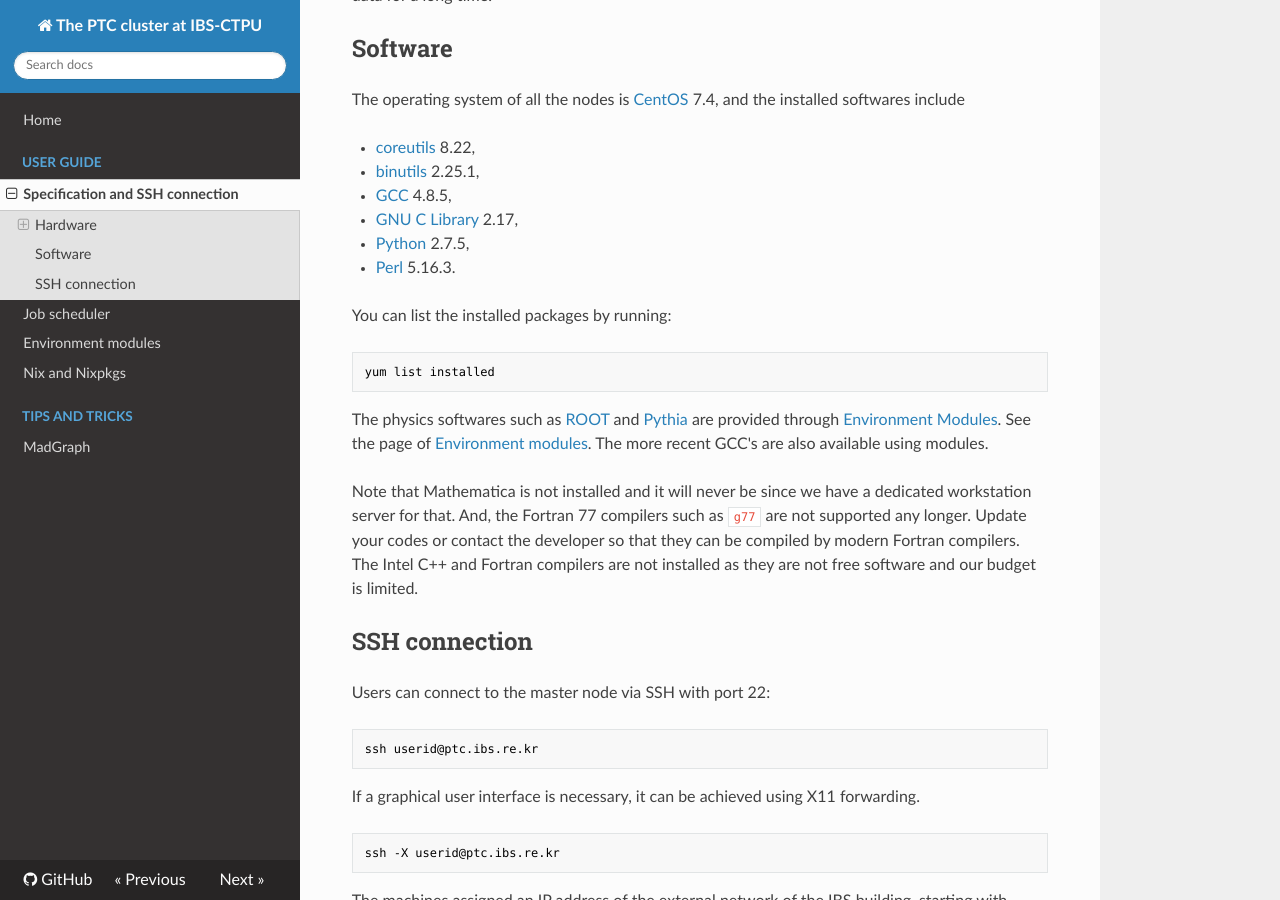
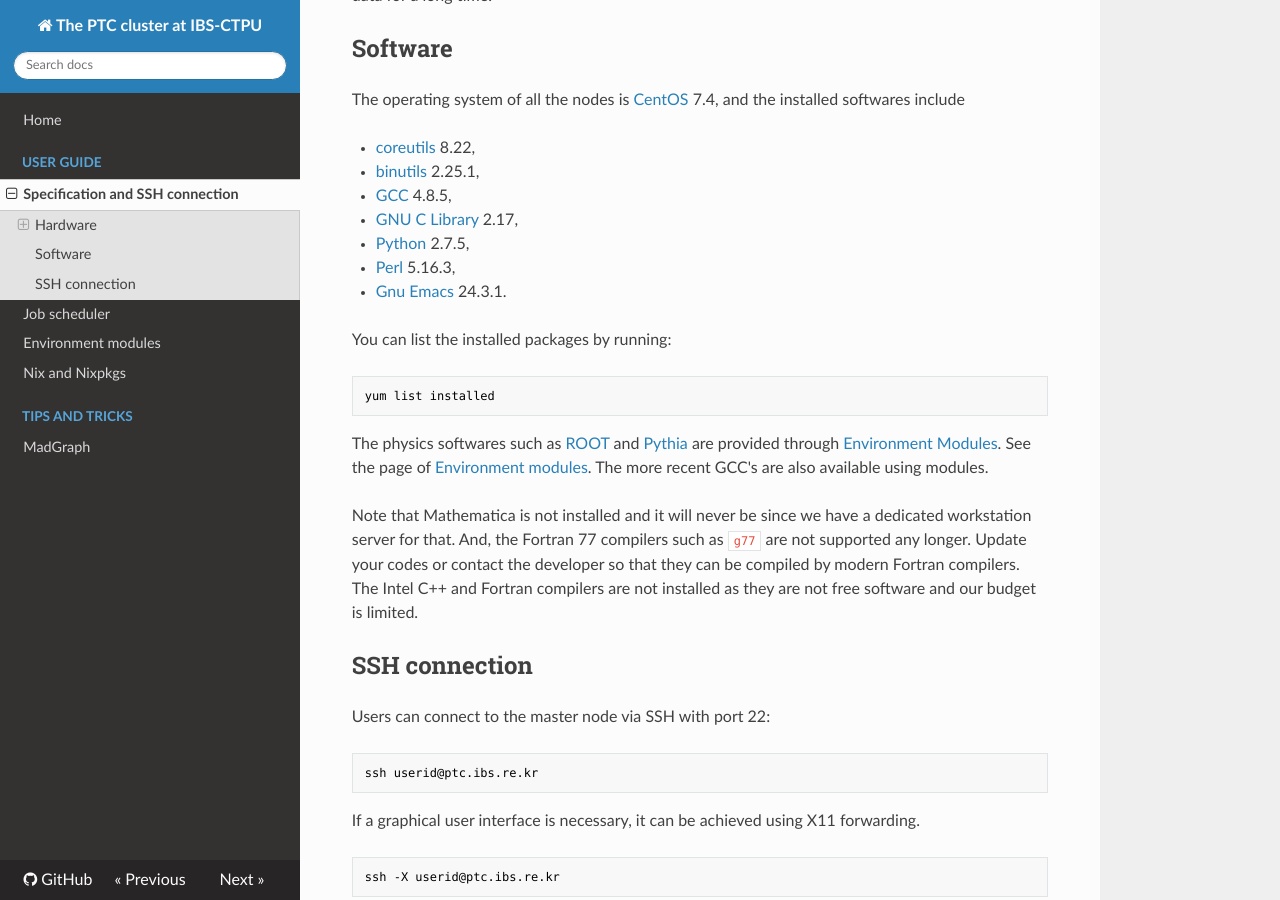
Before and after one commit to cbpark/ptc-cluster, an MkDocs documentation site: the page built from docs/specification.md, in a window 1280 px wide and 900 px high, scrolled down 1273 px. Built offline with MkDocs 1.6.1, drawn with Linux system fonts in a browser that asks for light colours; nearby versions of some CDN libraries; old or Windows-style settings are respelled for this version of MkDocs.

Commit message:
Add emacs

```diff
--- a/docs/specification.md
+++ b/docs/specification.md
@@ -35,7 +35,8 @@ The operating system of all the nodes is [CentOS](https://www.centos.org/) 7.4,
 * [GCC](https://gcc.gnu.org/) 4.8.5,
 * [GNU C Library](https://www.gnu.org/software/libc/) 2.17,
 * [Python](http://python.org/) 2.7.5,
-* [Perl](http://www.perl.org/) 5.16.3.
+* [Perl](http://www.perl.org/) 5.16.3,
+* [Gnu Emacs](https://www.gnu.org/software/emacs/) 24.3.1.
 
 You can list the installed packages by running:
 
```
